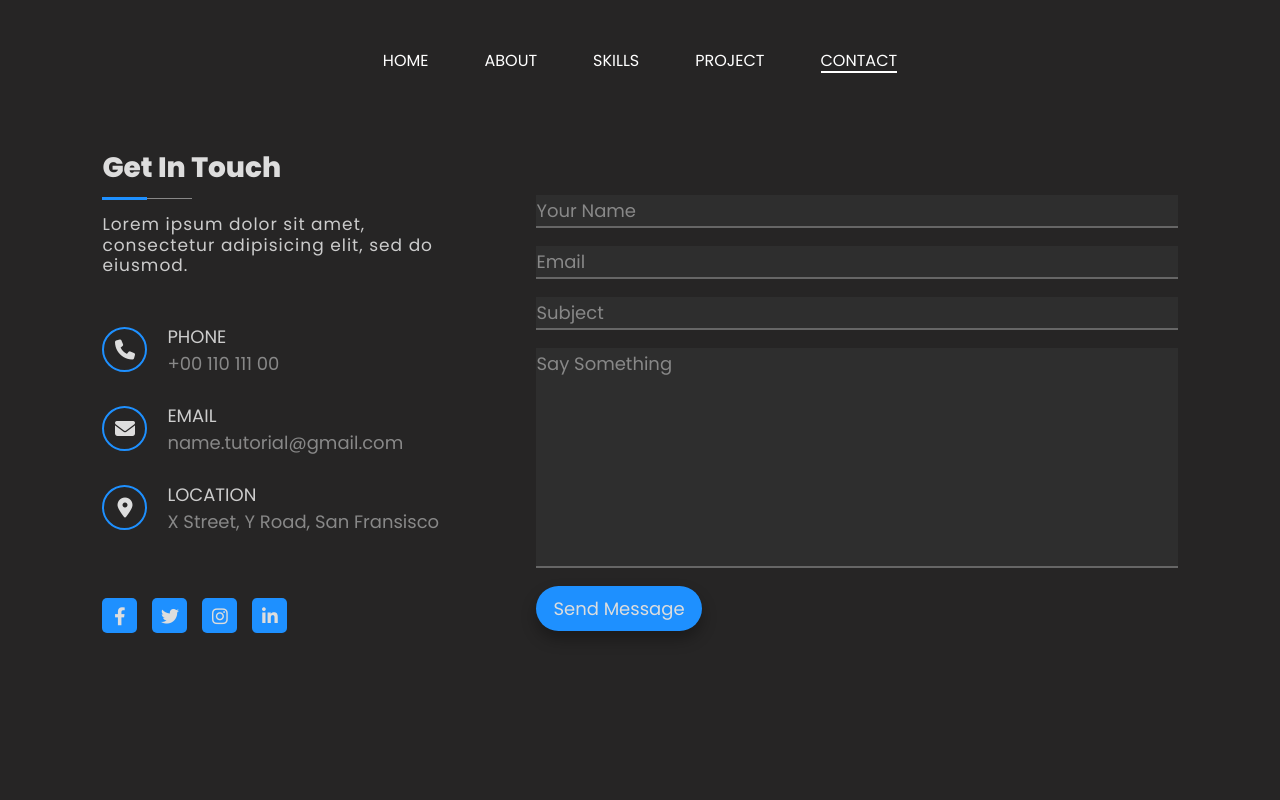
After one commit to ArisuAbhilash/Portfolio-website, a Flask app: page /contact in a window 1280 px wide. The commit adds this page. Run offline with Flask 3, Linux system fonts and the light colour scheme; some libraries are stand-ins or nearby versions.

Commit message:
feat(contact): add contact page

```diff
--- /dev/null
+++ b/static/css/contact.css
@@ -0,0 +1,337 @@
+*{
+	margin: 0;
+	padding: 0;
+	box-sizing: border-box;
+	font-family: 'Poppins', sans-serif;
+}
+body{
+	width: 100%;
+	min-height: 100vh;
+	background-color:#262525;
+	color: white;
+}
+
+.navlist {
+    display: flex;
+    gap: 3.5rem;
+    height: 15vh;
+    width: 100%;
+    justify-content: center;
+    align-items: center;
+    position: fixed;
+}
+
+.navlist li {
+    list-style: none;
+}
+
+.navlist li a {
+    text-decoration: none;
+    text-transform: uppercase;
+    font-size: 1rem;
+    color: #fff;
+    position: relative;
+
+}
+
+.navlist li a::after,
+.navlist .active::after {
+    content: "";
+    position: absolute;
+    background: #fff;
+    width: 100%;
+    height: .1rem;
+    left: 0;
+    bottom: -1px;
+    transform: scaleX(0);
+    transition: transform .5s;
+}
+
+
+.navlist li a:hover::after,
+.navlist .active::after {
+    transform: scaleX(1);
+}
+
+.hamburger {
+    display: none;
+    cursor: pointer;
+    position: absolute;
+    top: 1rem;
+    right: 1rem;
+    /* Align it to the right */
+}
+
+.navlist {
+    display: flex;
+    gap: 3.5rem;
+}
+.container{
+	width: 100%;
+	min-height: 100vh;
+	display: flex;
+	justify-content: center;
+	align-items: center;
+	padding: 30px 8%;
+}
+.container .row{
+	display: flex;
+	justify-content: space-between;
+	width: 100%;
+	max-width: 1100px;
+}
+.row section.col{
+	display: flex;
+	flex-direction: column;
+}
+.row section.left{
+	flex-basis: 35%;
+	min-width: 320px;
+	margin-right: 60px;
+}
+.row section.right{
+	flex-basis: 60%;
+}
+section.left .contactTitle h2{
+	position: relative;
+	font-size: 28px;
+	color: #ddd;
+	display: inline-block;
+	margin-bottom: 25px;
+}
+section.left .contactTitle h2::before{
+	content: '';
+	position: absolute;
+	width: 50%;
+	height: 1px;
+	background-color: #888;
+	top: 120%;
+	left: 0;
+}
+section.left .contactTitle h2::after{
+	content: '';
+	position: absolute;
+	width: 25%;
+	height: 3px;
+	background-color: dodgerblue;
+	top: calc(120% - 1px);
+	left: 0;
+}
+section.left .contactTitle p{
+	font-size: 17px;
+	color: #ccc;
+	letter-spacing: 1px;
+	line-height: 1.2;
+	padding-bottom: 22px;
+}
+section.left .contactInfo{
+	margin-bottom: 16px;
+}
+.contactInfo .iconGroup{
+	display: flex;
+	align-items: center;
+	margin: 25px 0px;
+}
+.iconGroup .icon{
+	width: 45px;
+	height: 45px;
+	border: 2px solid dodgerblue;
+	border-radius: 50%;
+	margin-right: 20px;
+	position: relative;
+}
+.iconGroup .icon i{
+	font-size: 20px;
+	color: #ddd;
+	position: absolute;
+	top: 50%;
+	left: 50%;
+	transform: translate(-50%, -50%);
+}
+.iconGroup .details span{
+	display: block;
+	color: #888;
+	font-size: 18px;
+}
+.iconGroup .details span:nth-child(1){
+	text-transform: uppercase;
+	color: #ccc;
+}
+section.left .socialMedia{
+	display: flex;
+	justify-content: flex-start;
+	align-items: center;
+	flex-wrap: wrap;
+	margin: 22px 0px 20px;
+}
+.socialMedia a{
+	width: 35px;
+	height: 35px;
+	text-decoration: none;
+	text-align: center;
+	margin-right: 15px;
+	border-radius: 5px;
+	background-color: dodgerblue;
+	transition: 0.4s;
+}
+.socialMedia a i{
+	color: #ddd;
+	font-size: 18px;
+	line-height: 35px;
+	border: 1px solid transparent;
+	transition-delay: 0.4s;
+}
+.socialMedia a:hover{
+	transform: translateY(-5px);
+	background-color: #2e2e2e;
+	color: dodgerblue;
+	border: 1px solid dodgerblue;
+}
+.socialMedia a:hover i{
+	color: dodgerblue;
+}
+
+/* Code for the right section (column) */
+
+.row section.right .messageForm{
+
+	padding-top: 30px;
+}
+.row section.right .inputGroup{
+	margin: 18px 0px;
+	position: relative;
+}
+.messageForm .halfWidth{
+	flex-basis: 48%;
+}
+.messageForm .fullWidth{
+	flex-basis: 100%;
+}
+.messageForm input, .messageForm textarea{
+	width: 100%;
+	font-size: 18px;
+	padding: 2px 0px;
+	background-color: #2e2e2e;
+	color: #ddd;
+	border: none;
+	border-bottom: 2px solid #666;
+	outline: none;
+}
+.messageForm textarea{
+	resize: none;
+	height: 220px;
+	display: block;
+}
+textarea::-webkit-scrollbar{
+	width: 5px;
+}
+textarea::-webkit-scrollbar-track{
+	background-color: #1e1e1e;
+	border-radius: 15px;
+}
+textarea::-webkit-scrollbar-thumb{
+	background-color: dodgerblue;
+	border-radius: 15px;
+}
+.inputGroup label{
+	position: absolute;
+	left: 0;
+	bottom: 4px;
+	color: #888;
+	font-size: 18px;
+	transition: 0.4s;
+	pointer-events: none;
+}
+.inputGroup:nth-child(4) label{
+	top: 2px;
+}
+.inputGroup input:focus ~ label, .inputGroup textarea:focus ~ label,
+.inputGroup input:valid ~ label, .inputGroup textarea:valid ~ label
+{
+	transform: translateY(-30px);
+	font-size: 16px;
+}
+.inputGroup button{
+	padding: 8px 16px;
+	font-size: 18px;
+	background-color: dodgerblue;
+	color: #ddd;
+	border: 1px solid transparent;
+	border-radius: 25px;
+	outline: none;
+	cursor: pointer;
+	box-shadow: 0px 8px 15px rgba(0, 0, 0, 0.3);
+	transition: 0.4s;
+}
+.inputGroup button:hover{
+	background-color: #2e2e2e;
+	color: dodgerblue;
+	box-shadow: 0px 0px 15px rgba(0, 0, 0, 0.3);
+	border: 1px solid dodgerblue;
+}
+
+
+@media(max-width: 1200px){
+	.messageForm .halfWidth{
+		flex-basis: 100%;
+	}
+}
+@media(max-width: 1047px){
+
+	.container .row{
+		flex-wrap: wrap;
+	}
+	.row section.left, .row section.right{
+		flex-basis: 100%;
+		margin: 0px;
+	}
+	.navlist {
+        display: flex;
+        flex-direction: column;
+        position: absolute;
+        background-color: #262525;
+        top: 0;
+        left: -100%;
+        width: 100%;
+        height: 100vh; /* Full height */
+        z-index: 1000;
+        justify-content: center; /* Center items vertically */
+        align-items: center; /* Center items horizontally */
+        transition: left 0.5s ease; /* Add smooth transition for sliding */
+    }
+
+
+    .navlist.active {
+        left: 0; /* Slide it into view from the left */
+    }
+
+    /* Hamburger Menu */
+    .hamburger {
+        display: block;
+        font-size: 2rem;
+        color: #e47908;
+        margin-top: 10px;
+		margin-left: 20px;
+        position: absolute;
+        top: 1rem;
+        left: 1rem;
+        cursor: pointer;
+        z-index: 1001; /* Make sure it stays above the navlist */
+    }
+
+    /* Menu items alignment */
+    .navlist li {
+        list-style: none;
+        margin: 1.rem 0;
+    }
+
+    .navlist li a {
+        color: #ffffff;
+        font-size: 1.5rem;
+        text-decoration: none;
+        text-align: center;
+    }
+
+
+
+}
--- /dev/null
+++ b/templates/contact.html
@@ -0,0 +1,171 @@
+<!DOCTYPE html>
+<html>
+
+<head>
+	<!-- *******  Link To CSS Style Sheet  ******* -->
+	<link rel="stylesheet" href="{{ url_for('static', filename='css/contact.css') }}">
+
+	<!-- *******  Font Awesome Icons Link  ******* -->
+	<link rel="stylesheet" href="https://cdnjs.cloudflare.com/ajax/libs/font-awesome/6.1.1/css/all.min.css" />
+
+	<!-- *******  Link To Goggle Fonts  *******  -->
+	<link
+		href="https://fonts.googleapis.com/css2?family=Poppins:ital,wght@0,100;0,200;0,400;0,500;0,600;0,800;1,900&display=swap"
+		rel="stylesheet">
+
+	<meta name="viewport" content="width=device-width, initial-scale=1.0">
+
+	<title>Contact</title>
+</head>
+
+<body>
+	<div class="hamburger" id="hamburger">
+		<i class="fa-solid fa-bars"></i>
+	</div>
+
+	<ul class="navlist" id="navlist">
+		<li><a href="{{ url_for('home')}}">Home</a></li>
+		<li><a href="{{ url_for('about') }}">About</a></li>
+		<li><a href="{{ url_for ('skills') }}">Skills</a></li>
+		<li><a href="{{ url_for ('project') }}">Project</a></li>
+		<li><a href="{{ url_for('contact') }}" class="active">Contact</a></li>
+	</ul>
+
+	<div class="container">
+		<main class="row">
+
+			<!--  *******   Left Section (Column) Starts   *******  -->
+
+			<section class="col left">
+
+				<!--  *******   Title Starts   *******  -->
+
+				<div class="contactTitle">
+					<h2>Get In Touch</h2>
+					<p>Lorem ipsum dolor sit amet, consectetur adipisicing elit, sed do eiusmod.</p>
+				</div>
+
+				<!--  *******   Title Ends   *******  -->
+
+				<!--  *******   Contact Info Starts   *******  -->
+
+				<div class="contactInfo">
+
+					<div class="iconGroup">
+						<div class="icon">
+							<i class="fa-solid fa-phone"></i>
+						</div>
+						<div class="details">
+							<span>Phone</span>
+							<span>+00 110 111 00</span>
+						</div>
+					</div>
+
+					<div class="iconGroup">
+						<div class="icon">
+							<i class="fa-solid fa-envelope"></i>
+						</div>
+						<div class="details">
+							<span>Email</span>
+							<span>name.tutorial@gmail.com</span>
+						</div>
+					</div>
+
+					<div class="iconGroup">
+						<div class="icon">
+							<i class="fa-solid fa-location-dot"></i>
+						</div>
+						<div class="details">
+							<span>Location</span>
+							<span>X Street, Y Road, San Fransisco</span>
+						</div>
+					</div>
+
+				</div>
+
+				<!--  *******   Contact Info Ends   *******  -->
+
+				<!--  *******   Social Media Starts   *******  -->
+
+				<div class="socialMedia">
+					<a href="#"><i class="fa-brands fa-facebook-f"></i></a>
+					<a href="#"><i class="fa-brands fa-twitter"></i></a>
+					<a href="#"><i class="fa-brands fa-instagram"></i></a>
+					<a href="#"><i class="fa-brands fa-linkedin-in"></i></a>
+				</div>
+
+				<!--  *******   Social Media Ends   *******  -->
+
+			</section>
+
+			<!--  *******   Left Section (Column) Ends   *******  -->
+
+			<!--  *******   Right Section (Column) Starts   *******  -->
+
+			<section class="col right">
+				<!-- Flash Messages for Success/Error -->
+				{% with messages = get_flashed_messages(with_categories=true) %}
+				{% if messages %}
+				{% for category, message in messages %}
+				<p class="{{ category }}">{{ message }}</p>
+				{% endfor %}
+				{% endif %}
+				{% endwith %}
+
+				<form action="{{ url_for('contact') }}" method="POST" class="messageForm">
+					<div class="inputGroup halfWidth">
+
+						<!--  *******   Form Starts   *******  -->
+
+						<form class="messageForm">
+
+							<div class="inputGroup halfWidth">
+								<input type="text" name="name" required="required">
+								<label>Your Name</label>
+							</div>
+
+							<div class="inputGroup halfWidth">
+								<input type="email" name="email" required="required">
+								<label>Email</label>
+							</div>
+
+							<div class="inputGroup fullWidth">
+								<input type="text" name="subject" required="required">
+								<label>Subject</label>
+							</div>
+
+							<div class="inputGroup fullWidth">
+								<textarea name="message" required="required"></textarea>
+								<label>Say Something</label>
+							</div>
+
+							<div class="inputGroup fullWidth">
+								<button>Send Message</button>
+							</div>
+
+						</form>
+
+
+					</div>	<!--  *******   Form Ends   *******  -->
+			</section>
+
+			<!--  *******   Right Section (Column) Ends   *******  -->
+
+		</main>
+	</div>
+
+	<script>
+		document.addEventListener("DOMContentLoaded", function () {
+			const hamburger = document.getElementById("hamburger");
+			const navlist = document.getElementById("navlist");
+
+			hamburger.addEventListener("click", function () {
+				navlist.classList.toggle("active"); // Toggle the 'active' class on the navlist
+			});
+		});
+	</script>
+
+
+</body>
+
+</html>
```
Also changed, not shown: static/css/style.css (+45 -3 lines), templates/index.html (+5 -5 lines).
